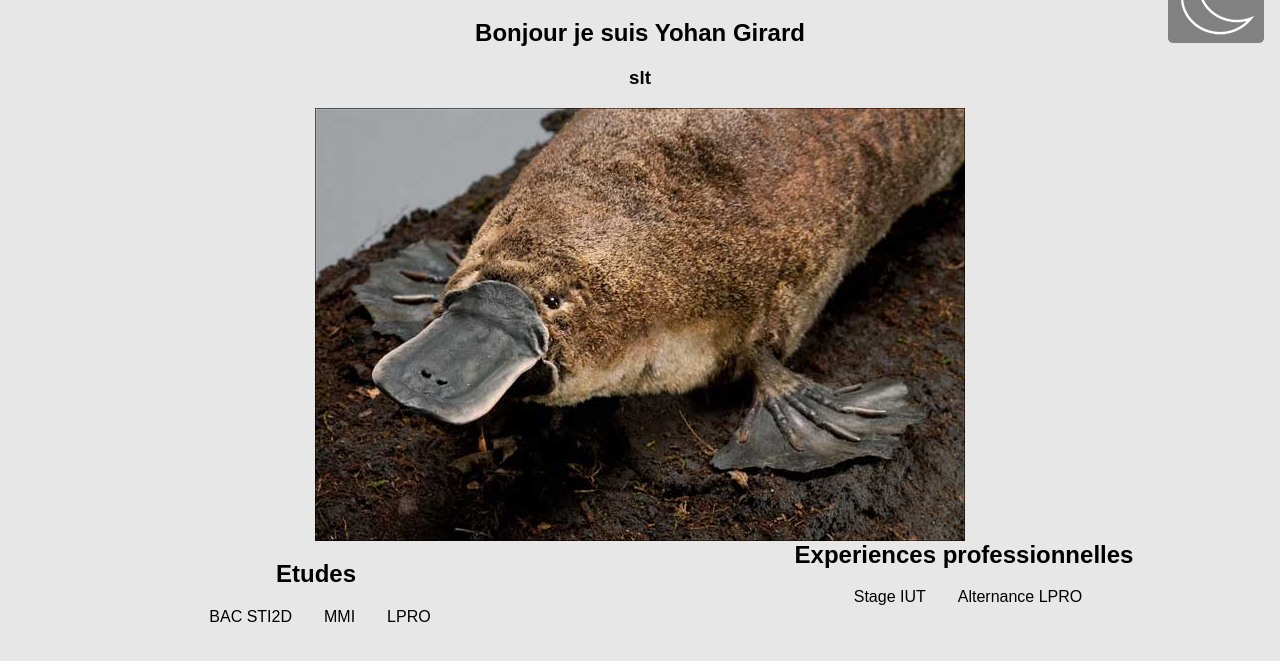
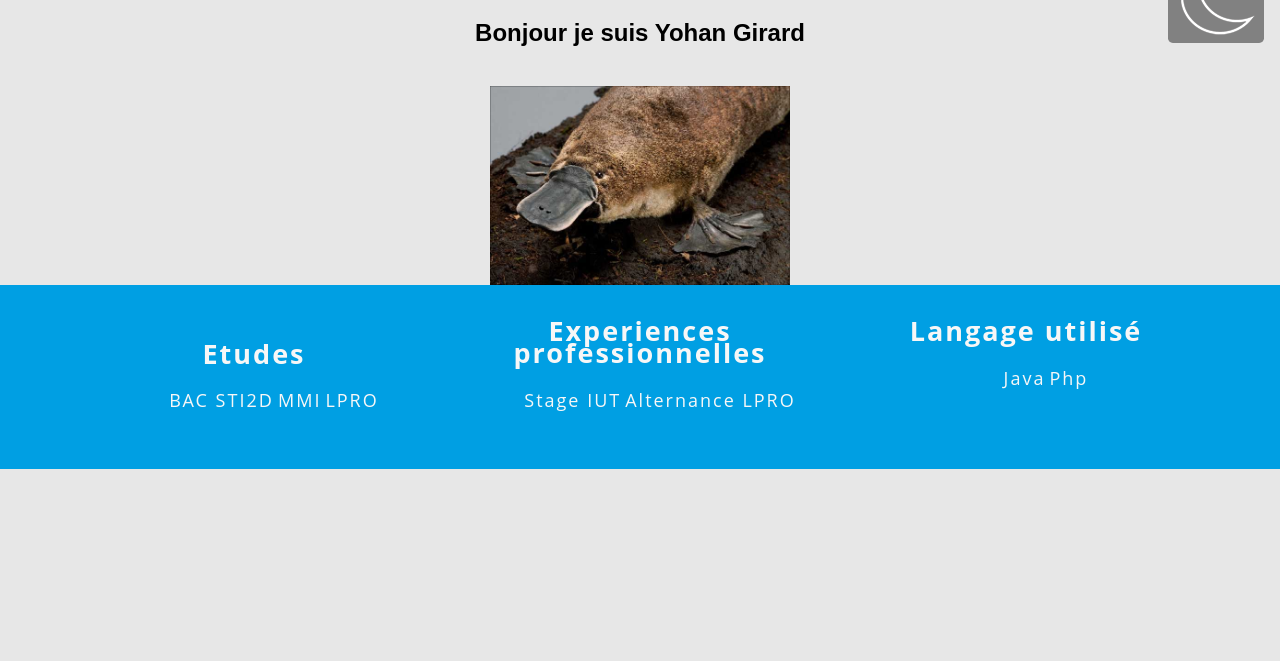
Before and after one commit to girardyo/portfolio, a plain HTML site: page index.html in a window 1280 px wide. Shown: the part 61-722 px from the top of the page. Drawn offline with nearby package versions, Linux system fonts and the light colour scheme; no server answers.

Commit message:
contenu + mise en page & README

```diff
--- a/assets/scss/style.scss
+++ b/assets/scss/style.scss
@@ -68,7 +68,7 @@ body{
     }
 
     #btn:hover {
-        background-color:rgba(35, 167, 79, 0.445);
+        background-color:rgba(0, 0, 0, 0.733);
         ;
     }
 
@@ -85,7 +85,7 @@ body{
 
     li {
         display: flex;
-        margin-right : 2em;
+        margin : 2px;
     }
 
     #img {
@@ -93,7 +93,7 @@ body{
     }
 
     .column {
-        columns : 2;
+        columns : 3;
     }
 
 }
--- a/index.html
+++ b/index.html
@@ -15,30 +15,46 @@
       <input type="image" class ="btn1" src="assets/src/soleil.png " alt="lune" id="btn2"value="button" onclick="jourprogressif();">
     </header>
     <section>
-      <div class="container">
+        <table align="center" border="0" cellspacing="0" cellpadding="0" class="em_main_table">
           <h2 id="h2">Bonjour je suis Yohan Girard</h2>
-        <h3 id="h3">slt</h3>
-        <div style="display: flex;">
-            <img id="img" src="assets/src/platypus.jpg" alt="platypus">
-        </div>
+          <h3 id="h3"></h3>
+              <tbody><tr>
+                <td valign="top" align="center"><img class="em_img" style="display:block; font-family:Arial, sans-serif; font-size:30px; line-height:34px; color:#000000; max-width:700px;" src="assets\src\platypus.jpg" width="300" border="0" height=""></td>
+              </tr>
+              </tbody>
+
+        <td valign="top" align="center" bgcolor="#009FE3" style="padding:35px 70px 30px;" class="em_padd"><table align="center" width="100%" border="0" cellspacing="0" cellpadding="0">
+          <tr>
+            <td align="center" valign="top" style="font-family:'Open Sans', Arial, sans-serif; font-size:18px; line-height:22px; color:#f7f7f7; letter-spacing:2px; padding-bottom:12px;">
               <div class="column">
                 <div>
                    <h2>Etudes</h2>
-          <ul class="list-group">
-            <li class="list-group-item">BAC STI2D</li>
-            <li class="list-group-item">MMI</li>
+                      <ul class="list-group-group-flush">
+                        <li class="list-group-item">BAC STI2D  </li>
+                        <li class="list-group-item">MMI </li>
                         <li class="list-group-item">LPRO</li>
                       </ul>
                 </div>
                 <div>
                   <h2>Experiences professionnelles</h2>
                   <ul class="list-group list-group-flush">
-            <li class="list-group-item">Stage IUT</li>
+                    <li class="list-group-item">Stage IUT  </li>
                     <li class="list-group-item">Alternance LPRO</li>
                   </ul>
                 </div>
+                <div>
+                    <h2>Langage utilisé</h2>
+                    <ul class="list-group list-group-flush">
+                      <li class="list-group-item">Java  </li>
+                      <li class="list-group-item">Php</li>
+                    </ul>
                 </div>
               </div>
+            </td>
+          </tr>
+        </table></td>
+
+
     </section>
   </body>
   <script type="text/javascript" src="assets/js/script.js"></script>
```
Also changed, not shown: README.txt (added), assets/css/style.css. Lines whose indentation alone changed are shown as unchanged.
